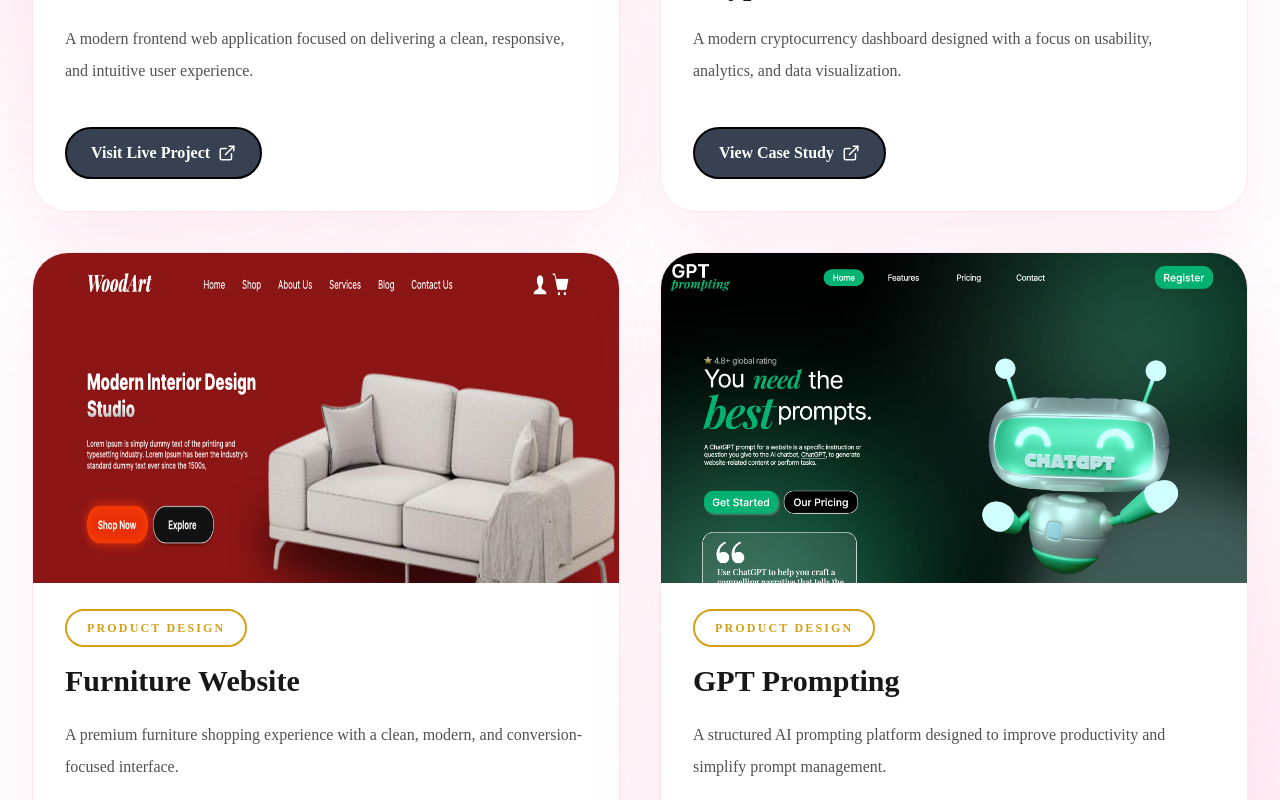
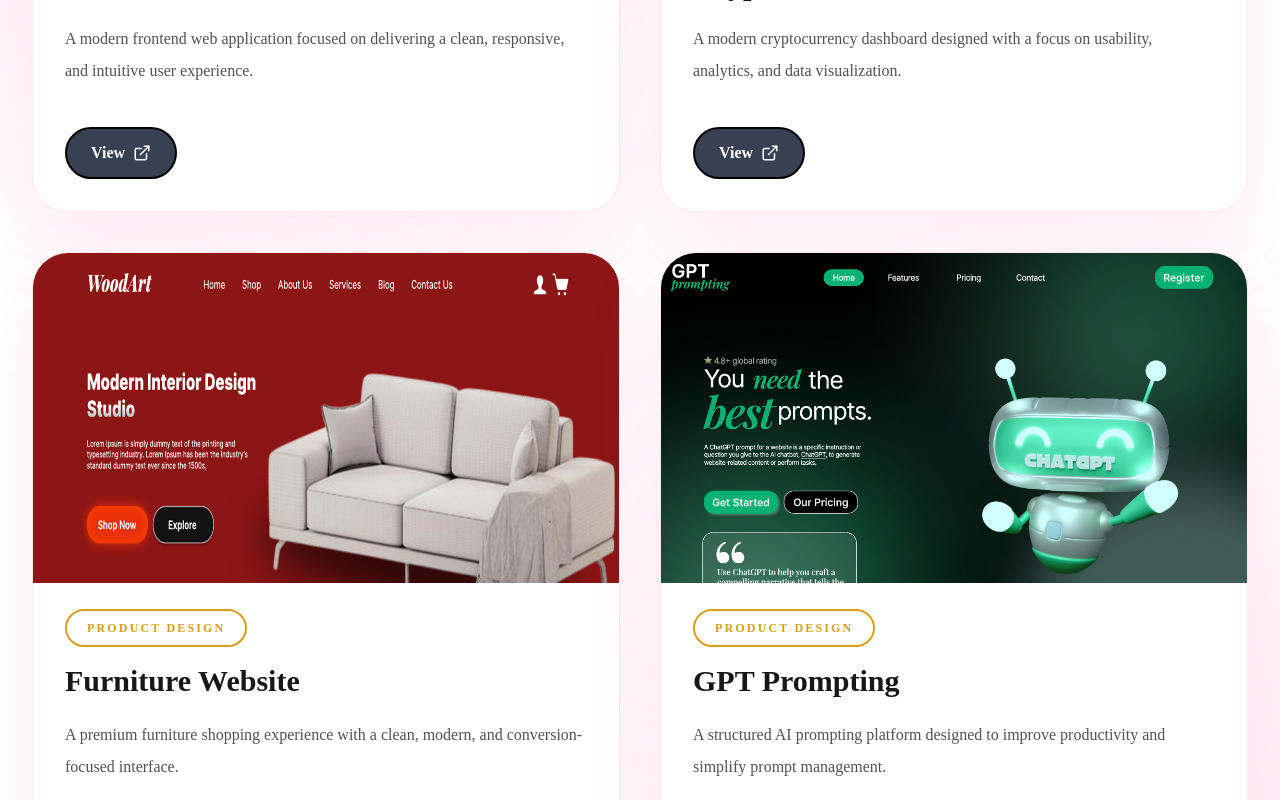
Before and after one commit to mrunaligupta2311/mg-stack, a React (Vite) app: page / in a window 1280 px wide. Shown: the part 1900-2700 px from the top of the page. Built offline with nearby package versions, Linux system fonts and the light colour scheme.

Commit message:
Update projects page design and improve project showcase

```diff
--- a/src/components/sections/FeaturedProjects.jsx
+++ b/src/components/sections/FeaturedProjects.jsx
@@ -146,7 +146,7 @@ const FeaturedProjects = () => {
 
                       >
 
-                        Visit Live Project
+                        View
 
                         <ExternalLink size={18} />
 
@@ -170,7 +170,7 @@ const FeaturedProjects = () => {
 
                       >
 
-                        View Case Study
+                        View
 
                         <ExternalLink size={18} />
 
--- a/src/pages/Projects.jsx
+++ b/src/pages/Projects.jsx
@@ -233,7 +233,7 @@ const Projects = () => {
     rel="noreferrer"
     className="inline-flex items-center gap-2 rounded-full border-2 border-black bg-[#374151] px-6 py-3 !font-semibold !text-white transition-all duration-300 hover:scale-105 hover:bg-black"
   >
-    View Project
+    View
     <ArrowRight size={18} className="text-white" />
   </a>
 )}
```
